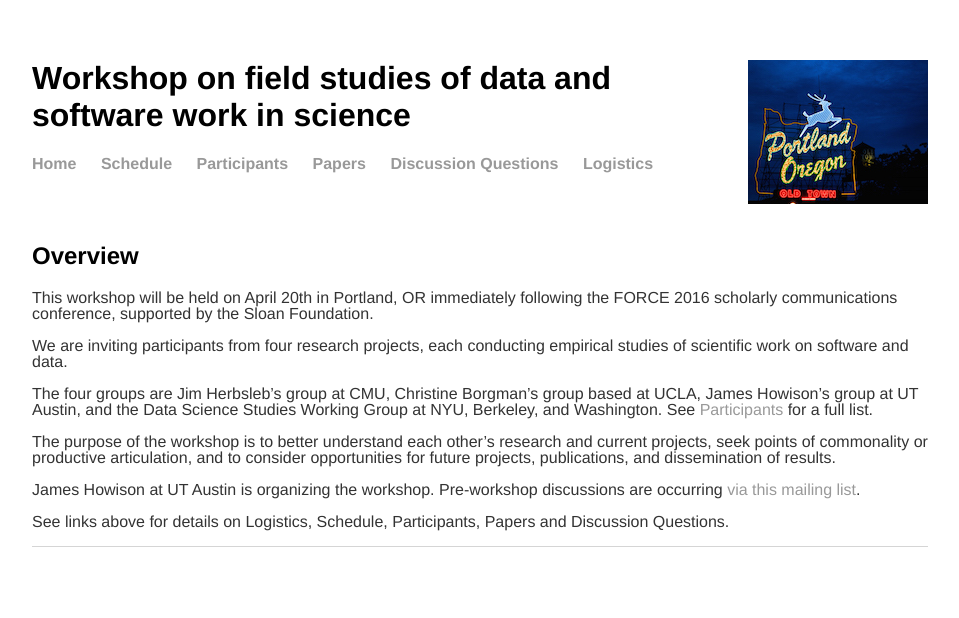
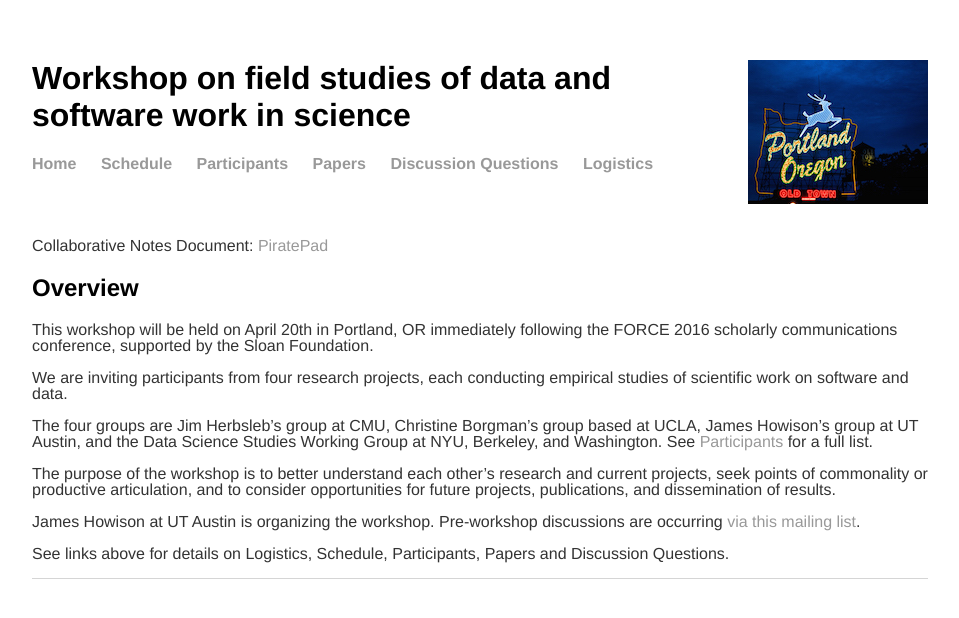
Before and after one commit to howisonlab/portland_workshop, a Jekyll site: the page built from index.md, in a window 1280 px wide. Shown: the top 618 px of the page, without its empty margins (160-1119 px from the left). Built offline with Jekyll 4.4.1, drawn with Linux system fonts in a browser that asks for light colours.

Commit message:
Added link

```diff
--- a/index.md
+++ b/index.md
@@ -2,6 +2,9 @@
 layout: default
 title: Home
 ---
+
+Collaborative Notes Document: [PiratePad](http://piratepad.net/portland-workshop-sloan)
+
 ## Overview
 
 This workshop will be held on April 20th in Portland, OR immediately following the FORCE 2016 scholarly communications conference, supported by the Sloan Foundation.
```
